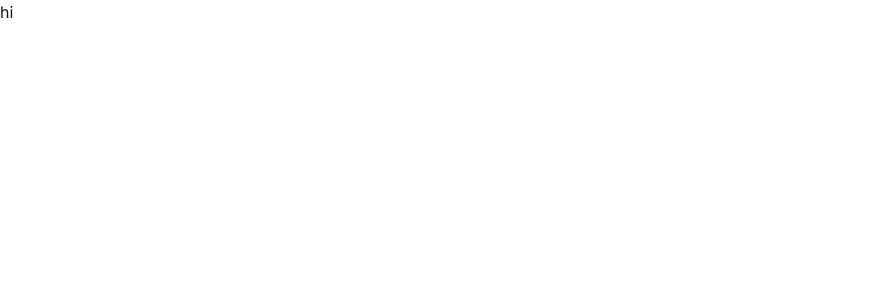
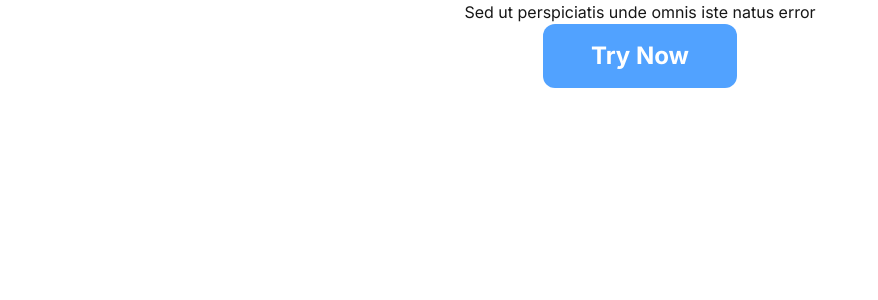
Before and after one commit to johnwalterdennis/Tryon-ai, a Next.js app in the folder frontend/: page / in a window 1280 px wide. Shown: the top 300 px of the page, without its empty margins (0-878 px from the left). Built offline with nearby package versions, Linux system fonts and the light colour scheme.

Commit message:
landing page

```diff
--- a/frontend/src/pages/index.tsx
+++ b/frontend/src/pages/index.tsx
@@ -1,7 +1,12 @@
+import Link from "next/link";
+
 export default function Home() {
   return (
-    <div>
-      <p>hi</p>
+    <div className="flex flex-col items-center">
+      <p>Sed ut perspiciatis unde omnis iste natus error</p>
+      <Link href="/tryon" className="rounded-xl bg-blue-400 px-12 py-4 hover:bg-blue-700 hover:scale-105 transition-all text-white text-2xl font-bold">
+      Try Now
+      </Link>
     </div>
   );
 }
```
